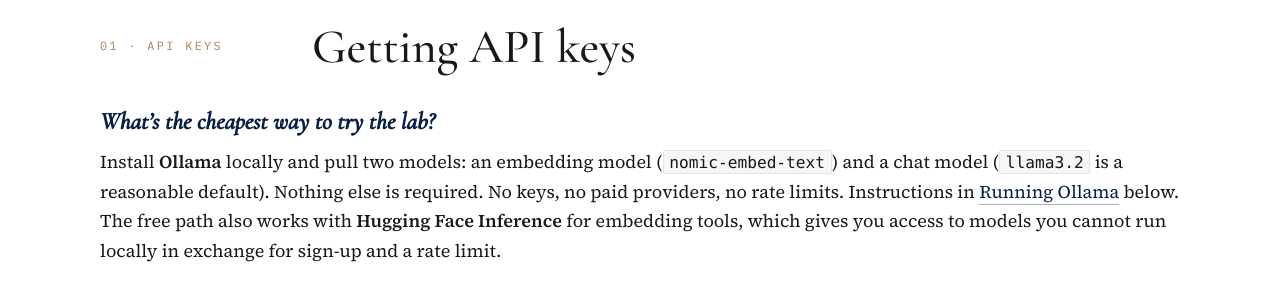
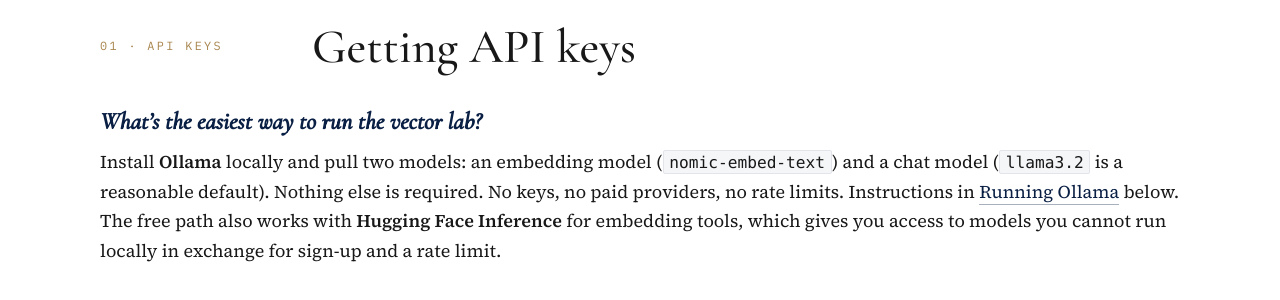
Before and after one commit to vector-lab-tools/vector-lab-tools.github.io, a Jekyll site: the page built from faq.md, in a window 1280 px wide and 900 px high. Shown: the part 384-684 px from the top of the window. Built offline with Jekyll 4.4.1, drawn with Linux system fonts in a browser that asks for light colours.

Commit message:
FAQ: retitle the first question

```diff
--- a/faq.md
+++ b/faq.md
@@ -17,7 +17,7 @@ The cross-cutting problems that affect every tool. Provider-specific setup, with
 ## Getting API keys
 </div>
 
-### What's the cheapest way to try the lab?
+### What's the easiest way to run the vector lab?
 
 Install **Ollama** locally and pull two models: an embedding model (`nomic-embed-text`) and a chat model (`llama3.2` is a reasonable default). Nothing else is required. No keys, no paid providers, no rate limits. Instructions in [Running Ollama](#running-ollama) below. The free path also works with **Hugging Face Inference** for embedding tools, which gives you access to models you cannot run locally in exchange for sign-up and a rate limit.
 
```
